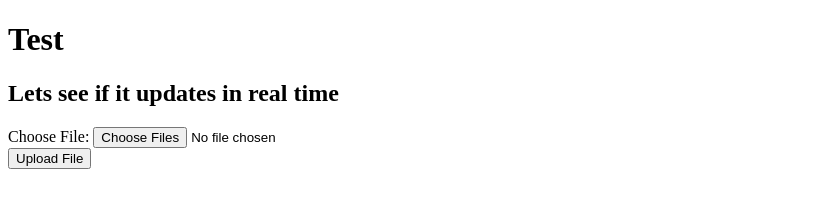
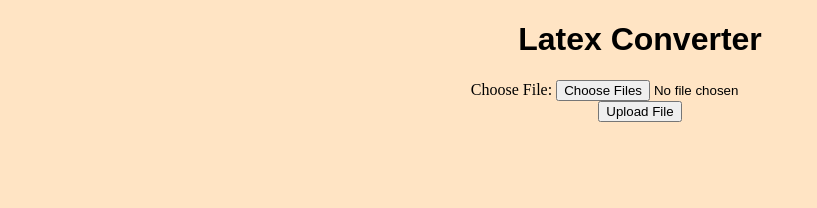
Before and after one commit to aldonunez05/latex_converter, a plain HTML site: page frontend/index.html in a window 1280 px wide. Shown: the whole page, without its empty margins (0-817 px from the left). Drawn offline with Linux system fonts and the light colour scheme.

Commit message:
updated frontend

```diff
--- a/frontend/index.html
+++ b/frontend/index.html
@@ -4,17 +4,17 @@
 	<meta charset="UTF-8">
     <meta name="viewport" content="width=device-width, initial-scale=1.0">
     <title>Ltx conv</title>
+	<link rel="stylesheet" href="style.css">
 </head>
 <body>
-
-    <h1>Test</h1>
-    <h2>Lets see if it updates in real time</h2>
-
+		<div style=text-align:center;>
+			<h1>Latex Converter</h1>
 			<form action="/upload-handler" method="post", enctype="mulitpart/form-data">
       		<label for="myFile">Choose File:</label>
       		<input type="file" id="myFile" name="uploadedFile" accept=".pdf, .doc, .docx" multiple>
       		<br>
       		<input type="submit" value="Upload File">
     		</form>
+		</div>
 </body>
 </html>
--- /dev/null
+++ b/frontend/style.css
@@ -0,0 +1,7 @@
+body{
+	background-color: bisque;
+}
+
+h1{
+	font-family: Papyrus, fantasy;
+}
```
Lines whose indentation alone changed are shown as unchanged.
